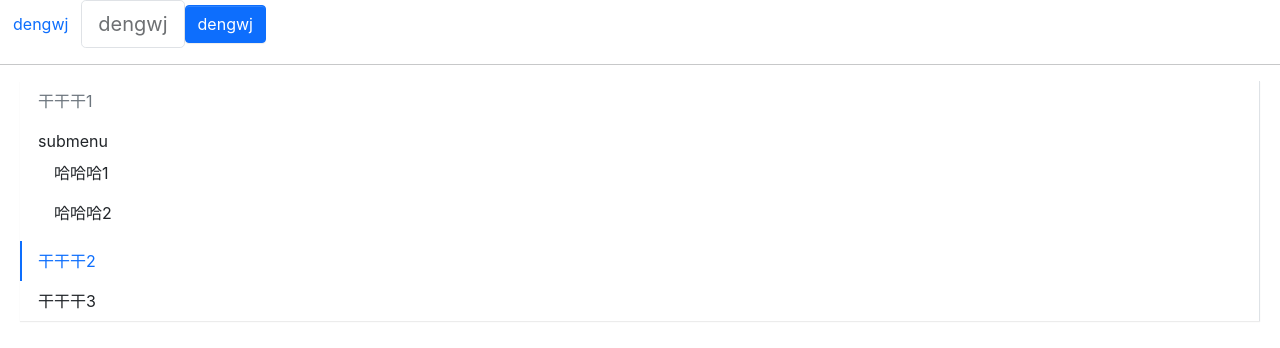
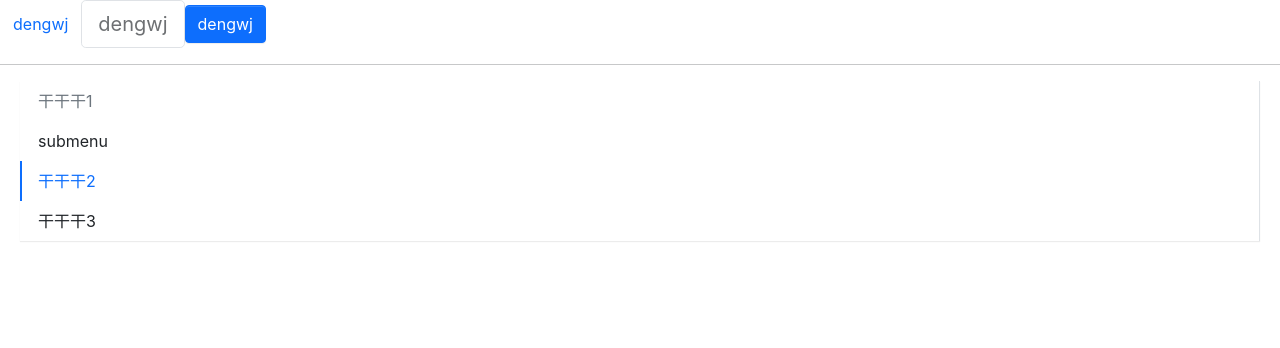
Before and after one commit to dengwenj/react-ui-component-lib, a React (Create React App) app: page / in a window 1280 px wide. Shown: the top 348 px of the page. Built offline with nearby package versions, Linux system fonts and the light colour scheme.

Commit message:
展示和隐藏

```diff
--- a/src/components/Menu/_style.scss
+++ b/src/components/Menu/_style.scss
@@ -50,11 +50,11 @@
     }
   }
   .submenu {
-    //display: none;
+    display: none;
     list-style:none;
     padding-left: 0;
     white-space: nowrap;
-    //transition: $menu-transition;
+    transition: $menu-transition;
     .menu-item {
       padding: $menu-item-padding-y $menu-item-padding-x;
       cursor: pointer;
@@ -64,6 +64,9 @@
         color: $menu-item-active-color !important;
       }
     }
+  }
+  .submenu.menu-opened {
+    display: block;
   }
 }
 .menu-horizontal {
--- a/src/components/Menu/components/SubMenu/index.tsx
+++ b/src/components/Menu/components/SubMenu/index.tsx
@@ -1,4 +1,4 @@
-import React, { Children, FC, useContext } from "react"
+import React, { Children, FC, useContext, useState } from "react"
 import classNames from "classnames"
 
 import type { ISubMenuProps } from './types'
@@ -6,6 +6,7 @@ import { Context } from "../.."
 import { MenuItemProps } from "../MenuItem/types"
 
 const SubMenu: FC<ISubMenuProps> = ({ title, className, index, children }) => {
+  const [menuOpen, setMenuOpen] = useState(false)
   const context = useContext(Context)
 
   const classes = classNames('menu-item submenu-item', className, {
@@ -13,28 +14,42 @@ const SubMenu: FC<ISubMenuProps> = ({ title, className, index, children }) => {
   })
 
   const renderChildren = () => {
+    const subMenuClasses = classNames('submenu', {
+      'menu-opened': menuOpen
+    })
+
     const childrenComponent = Children.map(children, (child, index) => {
       const childrenElement = child as React.FunctionComponentElement<MenuItemProps>
       if (childrenElement.type.displayName === 'MenuItem') {
-        return React.cloneElement(childrenElement, { index })
+        return childrenElement
+        // return React.cloneElement(childrenElement, { index })
       }
       console.error('SubMenu 的子元素必须是 MenuItem 组件')
     })
 
     return (
-      <ul className="submenu">
+      <ul className={subMenuClasses}>
         {childrenComponent}
       </ul>
     )
   }
 
-  const handleClick = () => {
-    context.onSelect?.(index!)
+  const handleClick = (e: React.MouseEvent) => {
+    e.preventDefault()
+    // context.onSelect?.(index!)
+    setMenuOpen(!menuOpen)
   }
 
+
+  const click = context.mode === 'vertical' ? { onClick: handleClick } : {}
+  const hover = context.mode === 'horizontal' ? {
+     onMouseEnter: () => setMenuOpen(true),
+     onMouseLeave: () => setMenuOpen(false)
+  } : {}
+
   return (
-    <li className={classes} onClick={handleClick}>
-      <div className="submenu-title">{title}</div>
+    <li className={classes} {...hover}>
+      <div className="submenu-title" {...click}>{title}</div>
       {renderChildren()}
     </li>
   )
--- a/src/components/Menu/index.tsx
+++ b/src/components/Menu/index.tsx
@@ -25,7 +25,8 @@ const Menu: FC<MenuProps> = (props) => {
 
   const value = {
     index: activeIndex,
-    onSelect: handleClick
+    onSelect: handleClick,
+    mode
   }
 
   const renderChildren = () => (
--- a/src/components/Menu/types.ts
+++ b/src/components/Menu/types.ts
@@ -1,9 +1,10 @@
 import React from "react"
 
 type OnSelect = (selectedIdx: number) => void
+type Mode = 'vertical' | 'horizontal'
 export interface MenuProps {
   defaultIndex?: number
-  mode?: 'vertical' | 'horizontal'
+  mode?: Mode
   className?: string
   style?: React.CSSProperties
   onSelect?: OnSelect
@@ -13,4 +14,5 @@ export interface MenuProps {
 export interface IMenuContext {
   index: number
   onSelect?: OnSelect
+  mode?: Mode
 }
```
